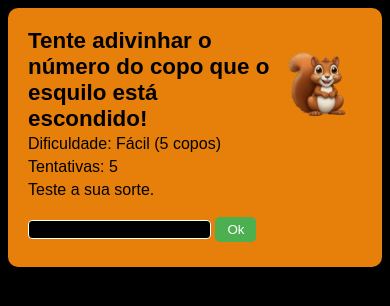
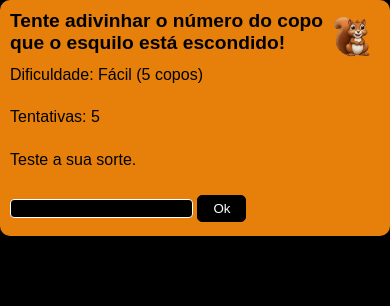
Before and after one commit to J040-99/Jogo-do-Esquilo, a Flask app: page / in a window 390 px wide. Shown: the top 306 px of the page. Run offline with Flask 2, Linux system fonts and the light colour scheme.

Commit message:
Update style.css

```diff
--- a/static/css/style.css
+++ b/static/css/style.css
@@ -1,23 +1,23 @@
 body {
     font-family: Arial, sans-serif;
     background-color: #000000;
+    margin: 0;
+    padding: 0;
 }
 
 h1, h2 {
     color: #000000;
-    font-size: 140%;
-    margin-top: 0px;
-    margin-bottom: 10px;
+    font-size: 1.4em;
+    margin: 0 0 10px 0;
 }
 
 p {
-    line-height: 0.2;
-    margin-top: 0px;
-    margin-bottom: 20px;
+    line-height: 1.4;
+    margin: 0 0 20px 0;
 }
 
 .container {
-    max-width: 720px;
+    max-width: 60%;
     margin: auto;
     padding: 20px;
     background-color: rgb(230, 128, 11);
@@ -32,35 +32,56 @@ p {
 }
 
 .header img {
-    margin-left: 5px; /* Espaçamento entre a imagem e o título */
-    width: 80px; /* Ajusta a largura da imagem conforme necessário */
-    height: 80px; /* Ajusta a altura da imagem conforme necessário */
+    margin-left: 5px;
+    width: 60px; /* Ajustado para mobile */
+    height: 60px; /* Ajustado para mobile */
 }
 
 button {
-    background-color: #4CAF50; /* Cor de fundo */
-    color: white; /* Cor do texto */
-    padding: 5px 12px; /* Espaçamento interno */
-    border: none; /* Sem bordas */
-    border-radius: 5px; /* Bordas arredondadas */
-    cursor: pointer; /* Cursor de mãozinha */
+    background-color: #000000;
+    color: white;
+    padding: 5px 15px; /* Ajustado para mobile */
+    border: 1px solid black;
+    border-radius: 5px;
+    cursor: pointer;
 }
 
 button:hover {
-    background-color: #45a049; /* Cor do fundo quando o mouse estiver em cima */
+    background-color: #d88d03;
 }
 
 input[type="text"] {
     background-color: rgb(0, 0, 0);
     color: rgb(255, 255, 255);
-    margin: 8px 0; /* Margem */
-    display: inline-block; /* Exibição */
-    border: 0.1px solid rgb(255, 255, 255); /* Bordas */
-    border-radius: 4px; /* Bordas arredondadas */
-    box-sizing: border-box; /* Inclui o padding e a borda na largura total */
+    margin: 8px 0;
+    display: inline-block;
+    border: 1px solid rgb(255, 255, 255);
+    border-radius: 4px;
+    box-sizing: border-box;
 }
 
 input[type="text"]:focus {
-    border: 0.1px solid rgb(255, 255, 255); /* Bordas */
-    outline: none; /* Remove a marca azul */
+    border: 1px solid rgb(255, 255, 255);
+    outline: none;
 }
+
+/* Media query para telas pequenas */
+@media (max-width: 500px) {
+    .container {
+        padding: 10px;
+        max-width: 100%;
+    }
+
+    h1, h2 {
+        font-size: 1.2em;
+    }
+
+    button {
+        padding: 5px 15px;
+    }
+
+    .header img {
+        width: 50px;
+        height: 50px;
+    }
+}
```
